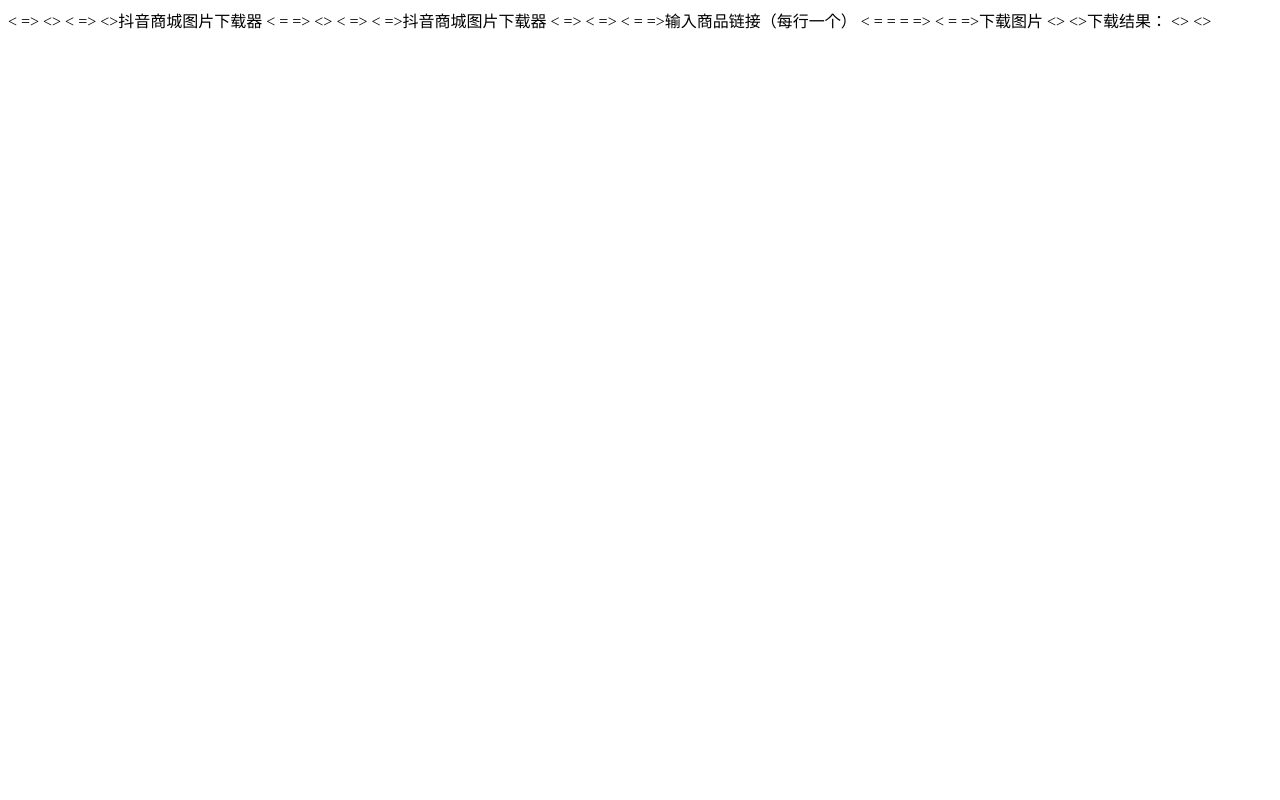
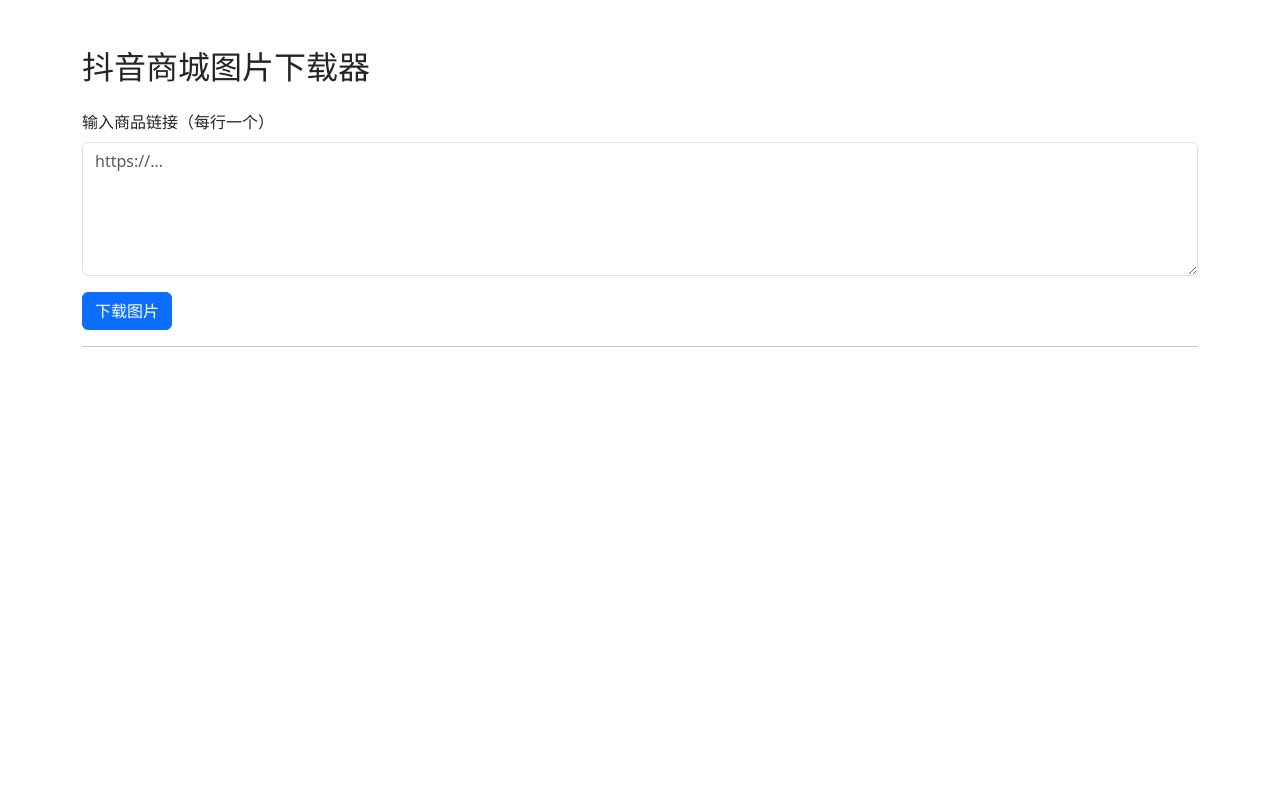
Before and after one commit to LinVM/douyin_downloader_web, a Flask app: page / in a window 1280 px wide. Run offline with Flask 3, Linux system fonts and the light colour scheme.

Commit message:
Update index.html

```diff
--- a/templates/index.html
+++ b/templates/index.html
@@ -1,27 +1,27 @@
-
-< =>
-<>
-< =>
-<>抖音商城图片下载器</>
-< = =>
-</>
-<>
-< =>
-< =>抖音商城图片下载器</>
-< =>
-< =>
-< = =>输入商品链接（每行一个）</>
-< = = = =></>
-</>
-< = =>下载图片</>
-</>
-<>
-
-<>下载结果：</>
-<>
-<></>
-</>
-
-</>
-</>
-</>
+<!DOCTYPE html>
+<html lang="zh-CN">
+<head>
+<meta charset="UTF-8">
+<title>抖音商城图片下载器</title>
+<link href="https://cdn.jsdelivr.net/npm/bootstrap@5.3.0/dist/css/bootstrap.min.css" rel="stylesheet">
+</head>
+<body>
+<div class="container mt-5">
+<h2 class="mb-4">抖音商城图片下载器</h2>
+<form method="POST">
+<div class="mb-3">
+<label for="urls" class="form-label">输入商品链接（每行一个）</label>
+<textarea class="form-control" name="urls" rows="5" placeholder="https://..."></textarea>
+</div>
+<button type="submit" class="btn btn-primary">下载图片</button>
+</form>
+<hr>
+{% if results %}
+<h4>下载结果：</h4>
+<ul>
+{% for r in results %}<li>{{ r }}</li>{% endfor %}
+</ul>
+{% endif %}
+</div>
+</body>
+</html>
```
